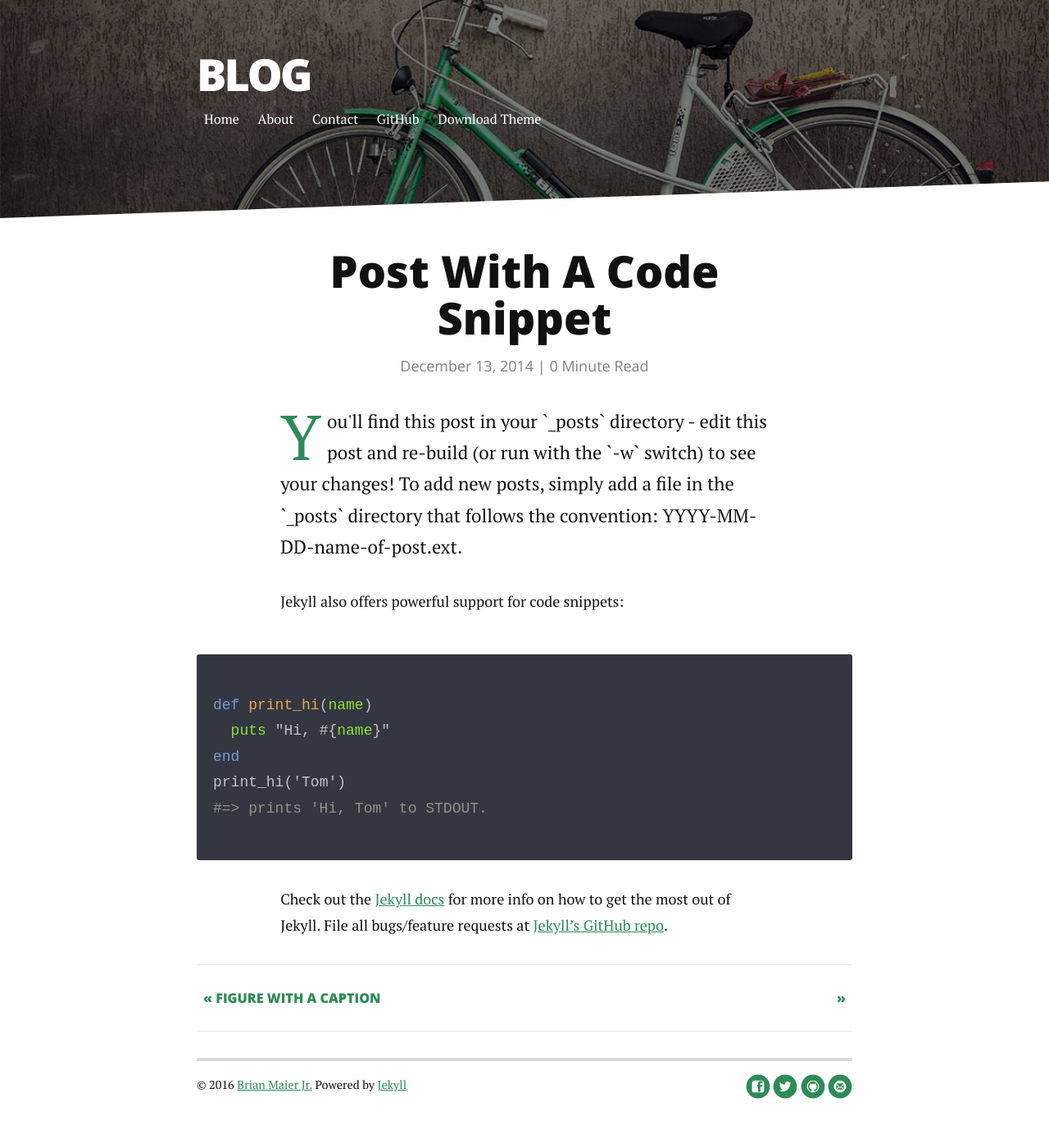
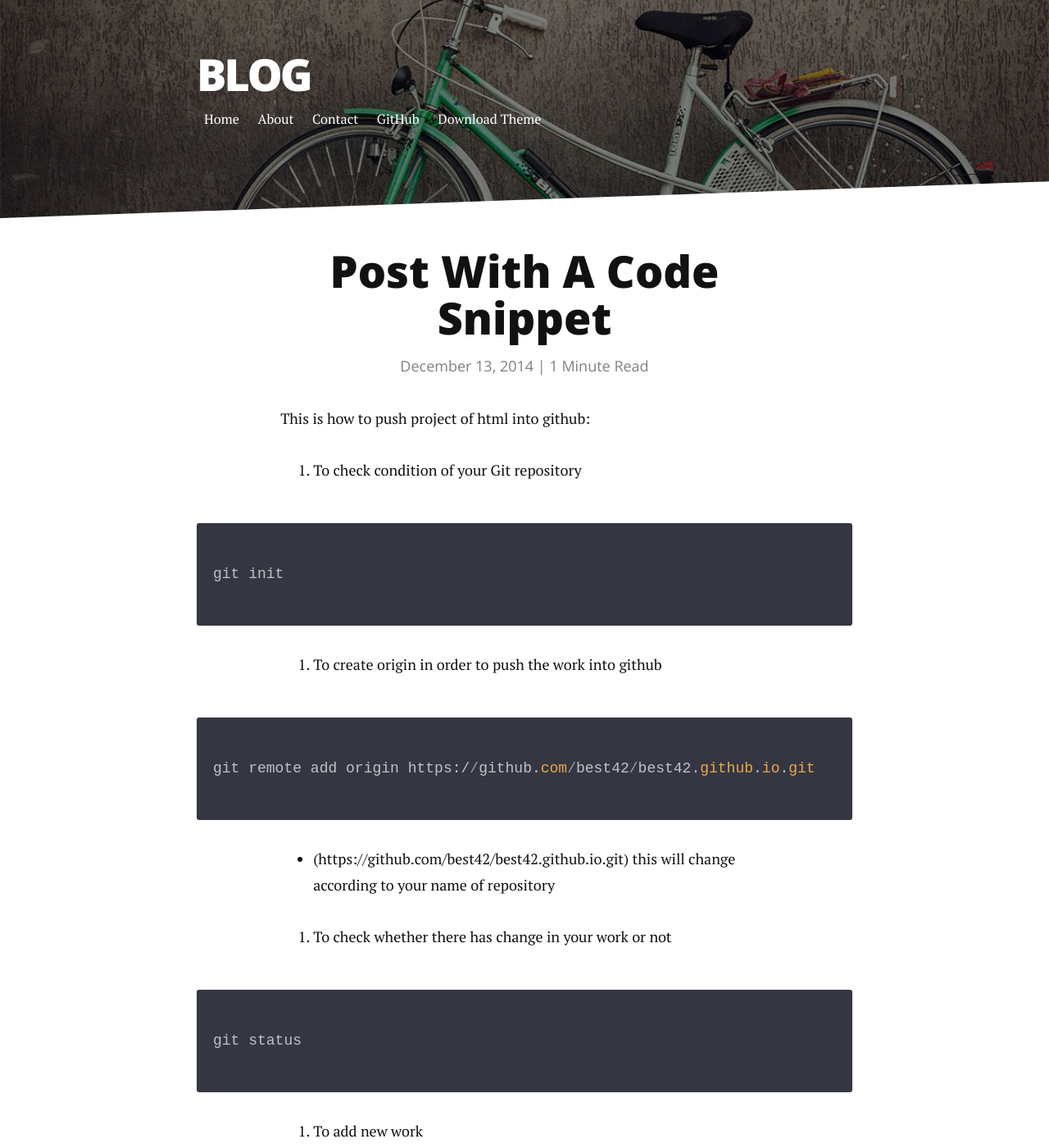
Before and after one commit to best42/best42.github.io, a Jekyll site: the page built from _posts/2014-12-13-code-snippet.markdown, in a window 1280 px wide and 1400 px high. Shown: the whole window at 82% size. Built offline with Jekyll 4.4.1, drawn with Linux system fonts in a browser that asks for light colours; nearby versions of some CDN libraries; Markdown is read by kramdown in place of the engine named in the settings; some of the changed text lies outside the part shown.

Commit message:
github blog

```diff
--- a/_posts/2014-12-13-code-snippet.markdown
+++ b/_posts/2014-12-13-code-snippet.markdown
@@ -4,9 +4,39 @@ title:  "Post With A Code Snippet"
 date:   2014-12-13
 ---
 
-<p class="intro"><span class="dropcap">Y</span>ou'll find this post in your `_posts` directory - edit this post and re-build (or run with the `-w` switch) to see your changes! To add new posts, simply add a file in the `_posts` directory that follows the convention: YYYY-MM-DD-name-of-post.ext.</p>
+This is how to push project of html into github:
 
-Jekyll also offers powerful support for code snippets:
+1. To check condition of your Git repository
+{% highlight ruby %}
+git init
+{% endhighlight %}
+
+2. To create origin in order to push the work into github
+{% highlight ruby %}
+git remote add origin https://github.com/best42/best42.github.io.git
+{% endhighlight %}
+* (https://github.com/best42/best42.github.io.git) this will change according to your name of repository
+
+3. To check whether there has change in your work or not
+{% highlight ruby %}
+git status
+{% endhighlight %}
+
+4. To add new work
+{% highlight ruby %}
+git add .
+{% endhighlight %}
+
+5. To make a checkpoint of your work
+{% highlight ruby %}
+git commit -m “initial commit“
+{% endhighlight %}
+* (“initial commit“) you can whether you want but tip from me is to make a name that suit with change to your work
+
+6. Push yout work into github
+{% highlight ruby %}
+git push -u origin master
+{% endhighlight %}
 
 {% highlight ruby %}
 def print_hi(name)
```
Also changed, not shown: about.md (+2 -1 lines).
